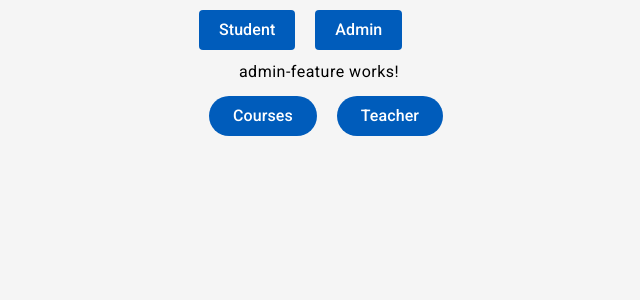
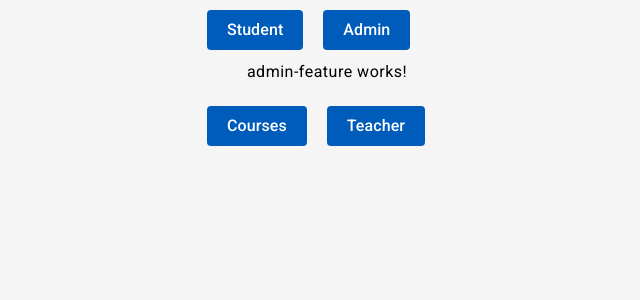
Before and after one commit to jgeoo/IBMSummerPractice, an Angular app in the folder frontend/ElectiveCourses/: page /admin in a window 1280 px wide. Shown: the top 300 px of the page, without its empty margins (324-964 px from the left). Built offline with nearby package versions, Linux system fonts and the light colour scheme.

Commit message:
A little bit of styling for the main buttons

```diff
--- a/frontend/ElectiveCourses/src/app/features/admin-feature/admin-feature.component.css
+++ b/frontend/ElectiveCourses/src/app/features/admin-feature/admin-feature.component.css
@@ -1,8 +1,21 @@
 button {
-  margin-left: 20px;
-  shape-margin: 15px;
-  font-size: medium;
+  margin: 10px;
+  padding: 10px 20px;
+  font-size: 1em;
+  border: none;
+  border-radius: 4px;
+  background-color: #3f51b5;
+  color: white;
+  cursor: pointer;
+  transition: background-color 0.3s ease, transform 0.3s ease;
+  text-size-adjust: auto;
 }
+
+button:hover {
+  background-color: #303f9f;
+  transform: scale(1.05);
+}
+
 
 p {
   margin-left: 50px;
--- a/frontend/ElectiveCourses/src/app/features/course-feature/pages/add-course-page/add-course-page.component.css
+++ b/frontend/ElectiveCourses/src/app/features/course-feature/pages/add-course-page/add-course-page.component.css
@@ -12,10 +12,7 @@ mat-button {
   shape-margin: 15px;
   font-size: medium;
 }
-mat-flat-button {
-  shape-margin: 15px;
-  font-size: medium;
-}
+
 mat-form-field {
   margin-left: 20px;
   shape-margin: 20px;
--- a/frontend/ElectiveCourses/src/app/features/course-feature/pages/courses-page/courses-page.component.css
+++ b/frontend/ElectiveCourses/src/app/features/course-feature/pages/courses-page/courses-page.component.css
@@ -1,3 +1,20 @@
 p {
   margin-left: 50px;
 }
+button {
+  margin: 10px;
+  padding: 10px 20px;
+  font-size: 1em;
+  border: none;
+  border-radius: 4px;
+  background-color: #3f51b5;
+  color: white;
+  cursor: pointer;
+  transition: background-color 0.3s ease, transform 0.3s ease;
+  text-size-adjust: auto;
+}
+
+button:hover {
+  background-color: #303f9f;
+  transform: scale(1.05);
+}
--- a/frontend/ElectiveCourses/src/app/features/student-feature/pages/create-student-page/create-student-page.component.css
+++ b/frontend/ElectiveCourses/src/app/features/student-feature/pages/create-student-page/create-student-page.component.css
@@ -0,0 +1,13 @@
+button {
+  margin-left: 25px;
+  shape-margin: 15px;
+  font-size: medium;
+}
+mat-form-field {
+  margin-left: 20px;
+  shape-margin: 20px;
+  font-size: medium;
+}
+p {
+  margin-left: 50px;
+}
--- a/frontend/ElectiveCourses/src/app/features/teacher-feature/pages/add-teacher-page/add-teacher-page.component.css
+++ b/frontend/ElectiveCourses/src/app/features/teacher-feature/pages/add-teacher-page/add-teacher-page.component.css
@@ -6,5 +6,19 @@ mat-form-field {
 
 }
 button {
-  margin-left: 30px;
+  margin: 10px;
+  padding: 10px 20px;
+  font-size: 1em;
+  border: none;
+  border-radius: 4px;
+  background-color: #3f51b5;
+  color: white;
+  cursor: pointer;
+  transition: background-color 0.3s ease, transform 0.3s ease;
+  text-size-adjust: auto;
 }
+
+button:hover {
+  background-color: #303f9f;
+  transform: scale(1.05);
+}
--- a/frontend/ElectiveCourses/src/app/features/teacher-feature/pages/teacher-page/teacher-page.component.css
+++ b/frontend/ElectiveCourses/src/app/features/teacher-feature/pages/teacher-page/teacher-page.component.css
@@ -1,3 +1,20 @@
 p {
   margin-left: 50px;
 }
+button {
+  margin: 10px;
+  padding: 10px 20px;
+  font-size: 1em;
+  border: none;
+  border-radius: 4px;
+  background-color: #3f51b5;
+  color: white;
+  cursor: pointer;
+  transition: background-color 0.3s ease, transform 0.3s ease;
+  text-size-adjust: auto;
+}
+
+button:hover {
+  background-color: #303f9f;
+  transform: scale(1.05);
+}
```
Also changed, not shown: frontend/ElectiveCourses/src/app/features/teacher-feature/teacher-feature.component.css (line endings or trailing spaces).
